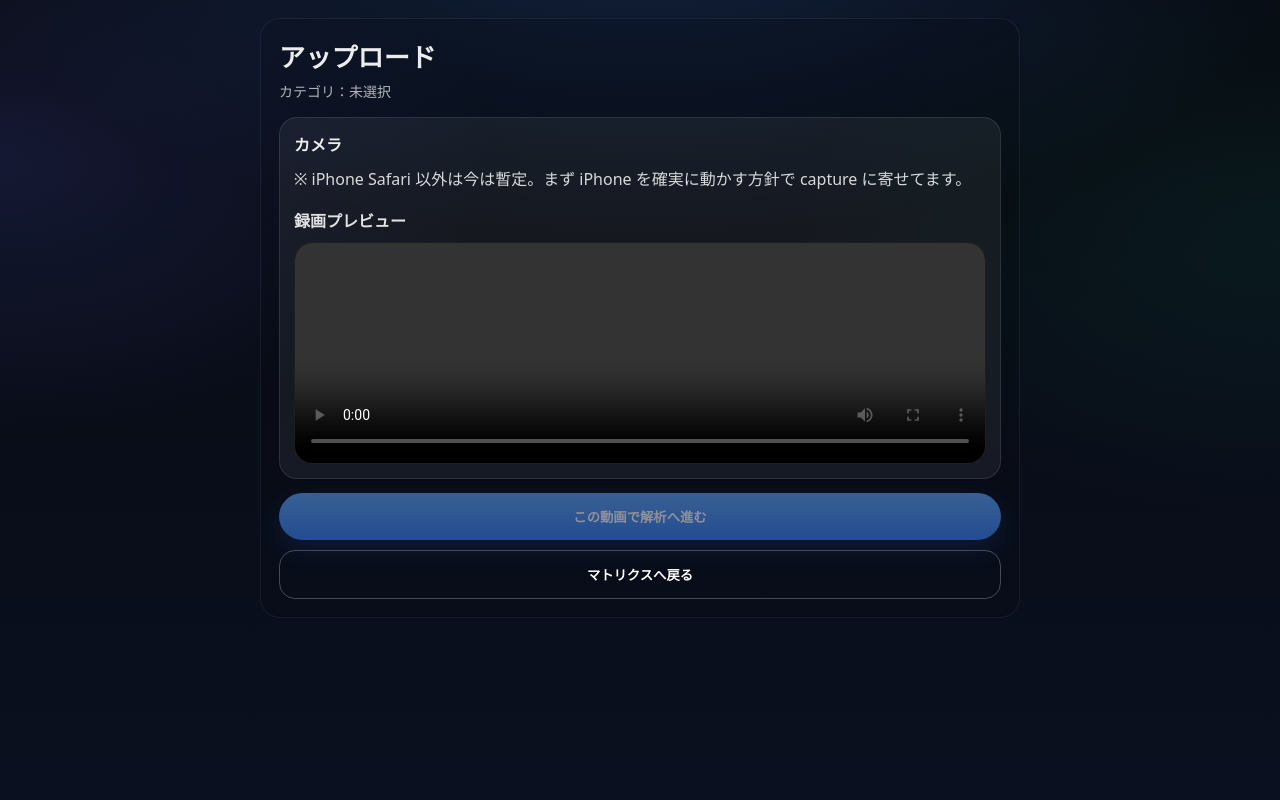
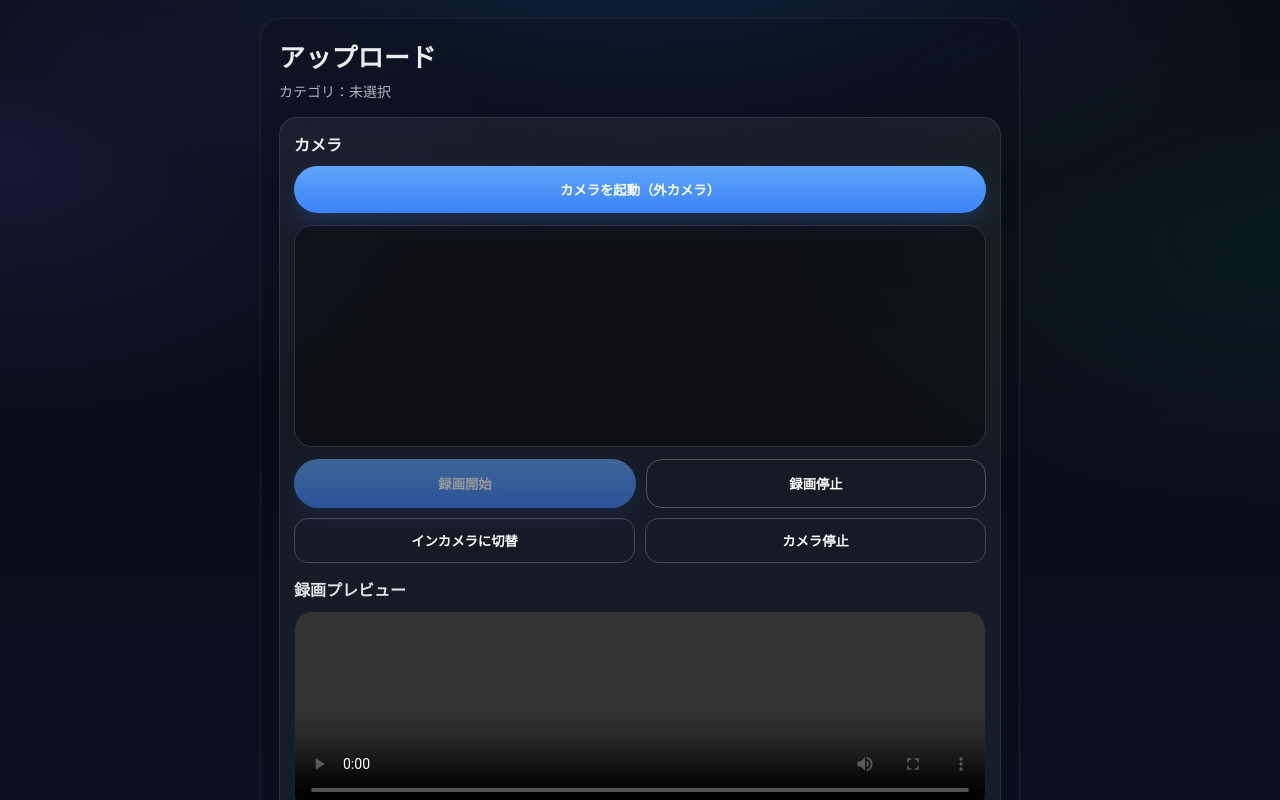
Before and after one commit to dousoukai86-source/batting-os, a Next.js app: page /upload in a window 1280 px wide. Shown: the top 800 px of the page. Built offline with nearby package versions, Linux system fonts and the light colour scheme.

Commit message:
fix analyze import path

```diff
--- a/src/app/analyze/[type]/page.tsx
+++ b/src/app/analyze/[type]/page.tsx
@@ -1,4 +1,4 @@
-import AnalyzeClient from "./AnalyzeClient";
+import AnalyzeClient from "../AnalyzeClient";
 
 type CatNum = 1 | 2 | 3 | 4;
 
--- a/src/app/upload/UploadClient.tsx
+++ b/src/app/upload/UploadClient.tsx
@@ -23,12 +23,18 @@ function typeLabel(type: CatNum) {
   return type === 1 ? "Ⅰ 前伸傾向" : type === 2 ? "Ⅱ 前沈傾向" : type === 3 ? "Ⅲ 後伸傾向" : "Ⅳ 後沈傾向";
 }
 
-function isIPhoneSafari() {
-  if (typeof navigator === "undefined") return false;
-  const ua = navigator.userAgent;
-  const isIOS = /iPhone|iPad|iPod/.test(ua);
-  const isSafari = /Safari/.test(ua) && !/CriOS|FxiOS|EdgiOS/.test(ua);
-  return isIOS && isSafari;
+function pickMimeType() {
+  const candidates = [
+    // iOS Safari だと mp4 が最優先（対応してれば）
+    "video/mp4",
+    // webm は iOS でプレビュー死にやすいので最後の最後
+    "video/webm;codecs=vp8,opus",
+    "video/webm",
+  ];
+  for (const t of candidates) {
+    if (typeof MediaRecorder !== "undefined" && MediaRecorder.isTypeSupported?.(t)) return t;
+  }
+  return "";
 }
 
 export default function UploadClient() {
@@ -38,20 +44,41 @@ export default function UploadClient() {
   const categoryRaw = sp.get("category");
   const category = useMemo(() => toCatNum(categoryRaw), [categoryRaw]);
 
+  const liveVideoRef = useRef<HTMLVideoElement | null>(null);
+
+  const streamRef = useRef<MediaStream | null>(null);
+  const recorderRef = useRef<MediaRecorder | null>(null);
+  const chunksRef = useRef<BlobPart[]>([]);
+
+  const previewRef = useRef<HTMLVideoElement | null>(null);
+  const previewUrlRef = useRef<string | null>(null); // revoke用
+
   const [errMsg, setErrMsg] = useState("");
+  const [camState, setCamState] = useState<"off" | "on">("off");
+  const [recState, setRecState] = useState<"idle" | "rec" | "saving">("idle");
+
   const [useBackCam, setUseBackCam] = useState(true);
   const [savedId, setSavedId] = useState<string | null>(null);
+  const [previewUrl, setPreviewUrl] = useState<string | null>(null);
 
-  const [previewUrl, setPreviewUrl] = useState<string | null>(null);
-  const previewUrlRef = useRef<string | null>(null);
-
-  const fileInputRef = useRef<HTMLInputElement | null>(null);
-
+  // cleanup
   useEffect(() => {
     return () => {
+      stopCamera();
       if (previewUrlRef.current) URL.revokeObjectURL(previewUrlRef.current);
     };
+    // eslint-disable-next-line react-hooks/exhaustive-deps
   }, []);
+
+  // previewUrlが変わったら load して確実に反映（iOS対策）
+  useEffect(() => {
+    const v = previewRef.current;
+    if (!v) return;
+    if (!previewUrl) return;
+    try {
+      v.load();
+    } catch {}
+  }, [previewUrl]);
 
   function setPreview(url: string | null) {
     if (previewUrlRef.current) URL.revokeObjectURL(previewUrlRef.current);
@@ -59,37 +86,133 @@ export default function UploadClient() {
     setPreviewUrl(url);
   }
 
-  function openCapture() {
+  async function startCamera() {
     setErrMsg("");
     setSavedId(null);
     setPreview(null);
 
-    // capture を切り替えるため、毎回作り直す/属性更新してから click
-    const el = fileInputRef.current;
-    if (!el) return;
-
-    // これ重要：同じファイルを撮り直しても onChange が発火するように
-    el.value = "";
-    el.click();
+    if (typeof navigator === "undefined" || !navigator.mediaDevices?.getUserMedia) {
+      setErrMsg("このブラウザ/端末ではカメラAPIが使えません。");
+      return;
     }
 
-  async function onPickedFile(file: File | null) {
+    await stopCamera();
+
+    try {
+      const constraints: MediaStreamConstraints = {
+        audio: true,
+        video: {
+          facingMode: useBackCam ? { ideal: "environment" } : { ideal: "user" },
+          width: { ideal: 1280 },
+          height: { ideal: 720 },
+        },
+      };
+
+      const stream = await navigator.mediaDevices.getUserMedia(constraints);
+      streamRef.current = stream;
+
+      const v = liveVideoRef.current;
+      if (v) {
+        v.srcObject = stream;
+        await v.play().catch(() => {});
+      }
+
+      setCamState("on");
+    } catch (e: any) {
+      setCamState("off");
+      setErrMsg(e?.message ?? "カメラ起動に失敗しました。");
+    }
+  }
+
+  async function stopCamera() {
+    try {
+      recorderRef.current?.state === "recording" && recorderRef.current?.stop();
+    } catch {}
+
+    recorderRef.current = null;
+    chunksRef.current = [];
+
+    const s = streamRef.current;
+    if (s) s.getTracks().forEach((t) => t.stop());
+    streamRef.current = null;
+
+    const v = liveVideoRef.current;
+    if (v) v.srcObject = null;
+
+    setCamState("off");
+    setRecState("idle");
+  }
+
+  function startRec() {
     setErrMsg("");
     setSavedId(null);
     setPreview(null);
 
-    if (!file) return;
+    const stream = streamRef.current;
+    if (!stream) {
+      setErrMsg("先にカメラを起動してください。");
+      return;
+    }
+    if (typeof MediaRecorder === "undefined") {
+      setErrMsg("このブラウザは録画(MediaRecorder)に未対応です。");
+      return;
+    }
+
+    chunksRef.current = [];
+    const mimeType = pickMimeType();
+
+    let mr: MediaRecorder;
+    try {
+      mr = mimeType ? new MediaRecorder(stream, { mimeType }) : new MediaRecorder(stream);
+    } catch (e: any) {
+      setErrMsg(e?.message ?? "MediaRecorder の初期化に失敗しました。");
+      return;
+    }
+
+    recorderRef.current = mr;
+
+    mr.ondataavailable = (ev) => {
+      if (ev.data && ev.data.size > 0) chunksRef.current.push(ev.data);
+    };
+
+    mr.onstop = async () => {
+      setRecState("saving");
+      try {
+        const type = mr.mimeType || mimeType || "video/mp4";
+        const blob = new Blob(chunksRef.current, { type });
+
+        // ✅ 重要：プレビューは「保存から取り直さない」。blob直でURL作る
+        const localUrl = URL.createObjectURL(blob);
+        setPreview(localUrl);
+
+        // ✅ 保存は別でやる（保存はできてる前提なのでOK）
+        const id = await saveVideo(blob, blob.type || type);
+        setSavedId(id);
+
+        setRecState("idle");
+      } catch (e: any) {
+        setRecState("idle");
+        setErrMsg(e?.message ?? "保存に失敗しました。");
+      }
+    };
 
     try {
-      // 1) まず“その場で”プレビュー（ここが最強に安定）
-      const url = URL.createObjectURL(file);
-      setPreview(url);
+      mr.start(250); // 細かめに切る方が安定しがち
+      setRecState("rec");
+    } catch (e: any) {
+      setErrMsg(e?.message ?? "録画開始に失敗しました。");
+    }
+  }
 
-      // 2) 保存（IndexedDB / LocalStorage 側）
-      const id = await saveVideo(file, file.type || "video/mp4");
-      setSavedId(id);
+  function stopRec() {
+    const mr = recorderRef.current;
+    if (!mr) return;
+    if (mr.state === "recording") {
+      try {
+        mr.stop();
       } catch (e: any) {
-      setErrMsg(e?.message ?? "保存に失敗しました。");
+        setErrMsg(e?.message ?? "録画停止に失敗しました。");
+      }
     }
   }
 
@@ -100,14 +223,13 @@ export default function UploadClient() {
       return;
     }
     if (!savedId) {
-      alert("先に動画を撮影して保存してください。");
+      alert("先に録画して保存してください。");
       return;
     }
     router.push(`/analyze/${category}?movie=${encodeURIComponent(`video:${savedId}`)}`);
   }
 
   const title = category ? `カテゴリ：${typeLabel(category)}` : "カテゴリ：未選択";
-  const usingCapture = isIPhoneSafari(); // 今回は iPhone Safari を確実に救う
 
   return (
     <main>
@@ -126,30 +248,82 @@ export default function UploadClient() {
         >
           <div style={{ fontWeight: 900, marginBottom: 10 }}>カメラ</div>
 
-          {/* iPhone Safari: file capture 方式 */}
-          {usingCapture ? (
-            <>
-              <input
-                ref={fileInputRef}
-                type="file"
-                accept="video/*"
-                // iPhone: environment=外カメラ, user=内カメラ（Safariが解釈する）
-                capture={useBackCam ? "environment" : "user"}
-                style={{ display: "none" }}
-                onChange={(e) => {
-                  const f = e.target.files?.[0] ?? null;
-                  onPickedFile(f);
+          <button type="button" className="cta" onClick={startCamera} disabled={camState === "on" || recState !== "idle"}>
+            {useBackCam ? "カメラを起動（外カメラ）" : "カメラを起動（インカメラ）"}
+          </button>
+
+          <div
+            style={{
+              marginTop: 12,
+              borderRadius: 18,
+              overflow: "hidden",
+              border: "1px solid rgba(255,255,255,0.12)",
+              background: "rgba(0,0,0,0.35)",
             }}
+          >
+            <video
+              ref={liveVideoRef}
+              muted
+              playsInline
+              style={{ width: "100%", height: 220, objectFit: "cover", display: "block" }}
             />
+          </div>
 
-              <button type="button" className="cta" onClick={openCapture}>
-                {useBackCam ? "撮影して保存（外カメラ）" : "撮影して保存（インカメラ）"}
+          <div style={{ display: "flex", gap: 10, marginTop: 12 }}>
+            <button
+              type="button"
+              className="cta"
+              onClick={startRec}
+              disabled={camState !== "on" || recState !== "idle"}
+              style={{ flex: 1 }}
+            >
+              録画開始
             </button>
+
+            <button
+              type="button"
+              onClick={stopRec}
+              disabled={recState !== "rec"}
+              style={{
+                flex: 1,
+                background: "transparent",
+                border: "1px solid rgba(255,255,255,0.25)",
+                color: "#fff",
+                padding: "14px",
+                borderRadius: 16,
+                fontWeight: 800,
+              }}
+            >
+              録画停止
+            </button>
+          </div>
 
           <div style={{ display: "flex", gap: 10, marginTop: 10 }}>
             <button
               type="button"
-                  onClick={() => setUseBackCam((v) => !v)}
+              onClick={() => {
+                const next = !useBackCam;
+                setUseBackCam(next);
+                stopCamera();
+                setErrMsg("");
+              }}
+              style={{
+                flex: 1,
+                background: "transparent",
+                border: "1px solid rgba(255,255,255,0.20)",
+                color: "#fff",
+                padding: "12px",
+                borderRadius: 14,
+                fontWeight: 800,
+              }}
+              disabled={recState !== "idle"}
+            >
+              {useBackCam ? "インカメラに切替" : "外カメラに切替"}
+            </button>
+
+            <button
+              type="button"
+              onClick={stopCamera}
               style={{
                 flex: 1,
                 background: "transparent",
@@ -160,41 +334,11 @@ export default function UploadClient() {
                 fontWeight: 800,
               }}
             >
-                  {useBackCam ? "インカメラに切替" : "外カメラに切替"}
-                </button>
-
-                <button
-                  type="button"
-                  onClick={() => {
-                    setErrMsg("");
-                    setSavedId(null);
-                    setPreview(null);
-                  }}
-                  style={{
-                    flex: 1,
-                    background: "transparent",
-                    border: "1px solid rgba(255,255,255,0.20)",
-                    color: "#fff",
-                    padding: "12px",
-                    borderRadius: 14,
-                    fontWeight: 800,
-                  }}
-                >
-                  リセット
+              カメラ停止
             </button>
           </div>
-            </>
-          ) : (
-            <div style={{ opacity: 0.9, lineHeight: 1.7 }}>
-              ※ iPhone Safari 以外は今は暫定。まず iPhone を確実に動かす方針で capture に寄せてます。
-            </div>
-          )}
 
-          {errMsg && (
-            <div style={{ marginTop: 10, opacity: 0.9, lineHeight: 1.6 }}>
-              ⚠️ {errMsg}
-            </div>
-          )}
+          {errMsg && <div style={{ marginTop: 10, opacity: 0.9, lineHeight: 1.6 }}>⚠️ {errMsg}</div>}
 
           <div style={{ marginTop: 14, fontWeight: 900, opacity: 0.95 }}>録画プレビュー</div>
 
@@ -208,31 +352,24 @@ export default function UploadClient() {
             }}
           >
             <video
-              src={previewUrl ?? ""}
+              ref={previewRef}
+              key={previewUrl ?? "none"}   // ✅ iOS反映用
+              src={previewUrl ?? undefined}
               controls
               playsInline
               preload="metadata"
-              style={{
-                width: "100%",
-                height: 220,
-                objectFit: "contain",
-                display: "block",
-              }}
+              style={{ width: "100%", height: 200, objectFit: "contain", display: "block" }}
             />
           </div>
 
-          {savedId && (
-            <div style={{ marginTop: 10, opacity: 0.95 }}>
-              ✅ 保存完了（id: {savedId}）
-            </div>
-          )}
+          {savedId && <div style={{ marginTop: 10, opacity: 0.95 }}>✅ 保存完了（id: {savedId}）</div>}
         </div>
 
         <button
           type="button"
           className="cta"
           onClick={goAnalyze}
-          disabled={!savedId}
+          disabled={!savedId || recState !== "idle"}
           style={{ marginTop: 14 }}
         >
           この動画で解析へ進む
```
Lines whose indentation alone changed are shown as unchanged.
